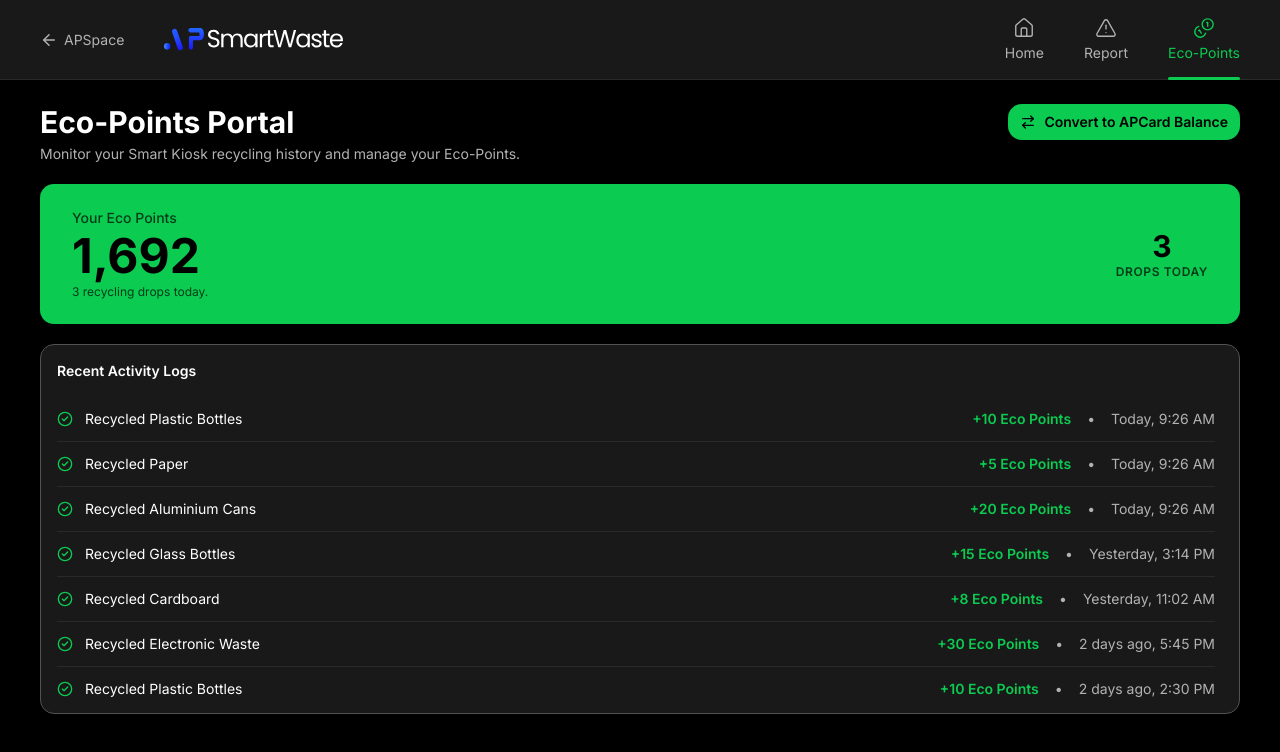
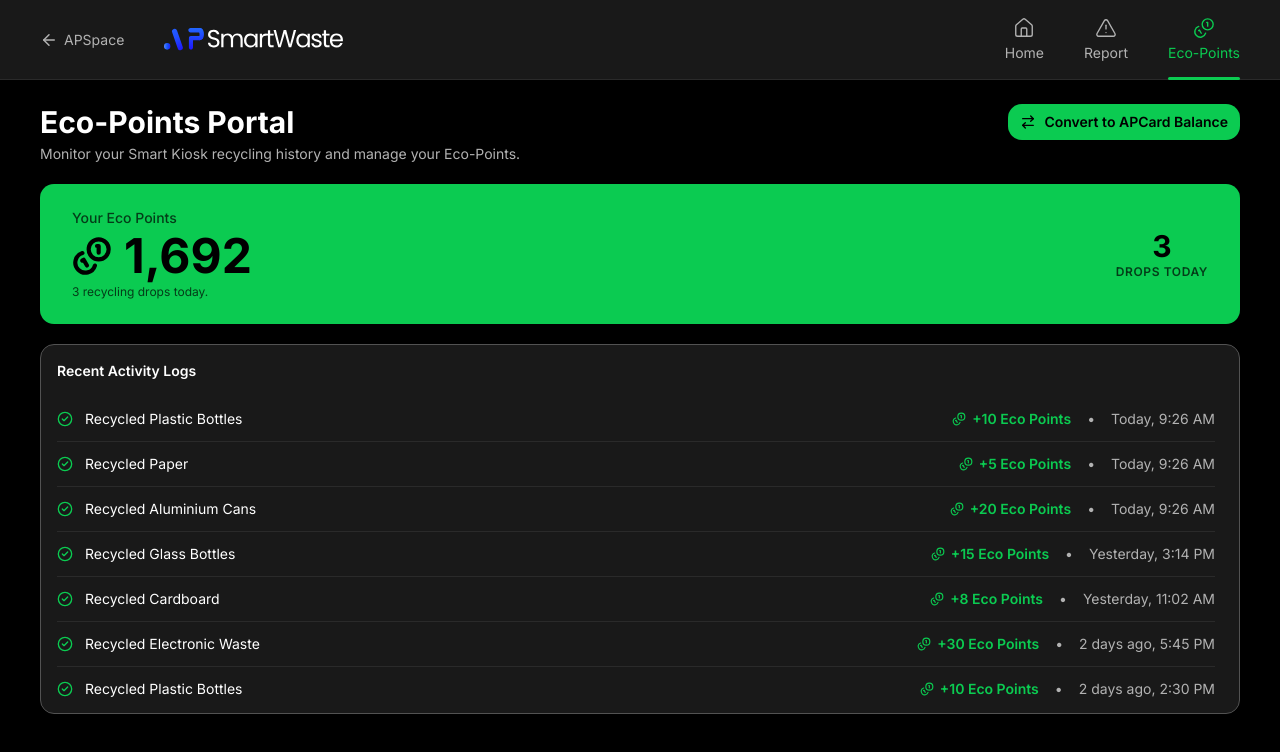
Before and after one commit to sevenpluseight/apu_gci_apsmartwaste, a Next.js app: page /student/eco-points in a window 1280 px wide. Shown: the top 752 px of the page. Built offline with nearby package versions, Linux system fonts and the light colour scheme.

Commit message:
refactor: enhance EcoPointsPortal UI with coin icons for better visual representation of Eco Points

```diff
--- a/src/app/student/eco-points/page.tsx
+++ b/src/app/student/eco-points/page.tsx
@@ -1,7 +1,7 @@
 "use client";
 
 import { useState } from "react";
-import { CircleCheck, ArrowRightLeft } from "lucide-react";
+import { CircleCheck, ArrowRightLeft, Coins } from "lucide-react";
 import { Button } from "@/components/ui/button";
 import {
   Dialog,
@@ -113,9 +113,10 @@ export default function EcoPointsPortal() {
         <div className="flex items-center justify-between">
           <div>
             <p className="mb-1 text-sm font-medium text-black/70">Your Eco Points</p>
-            <p className="text-5xl font-bold text-black">
-              {points.toLocaleString()}
-            </p>
+            <div className="flex items-center gap-3 text-5xl font-bold text-black">
+              <Coins size={40} strokeWidth={2.5} />
+              <span>{points.toLocaleString()}</span>
+            </div>
             <p className="mt-1 text-xs text-black/70">
               {dropsTodayCount} recycling drops today.
             </p>
@@ -153,7 +154,8 @@ export default function EcoPointsPortal() {
                   <span className="text-sm text-white">{log.action}</span>
                 </div>
                 <div className="flex items-center gap-4 text-sm">
-                  <span className={`font-semibold ${isDeduction ? "text-red-400" : "text-[#0BCB51]"}`}>
+                  <span className={`flex items-center gap-1.5 font-semibold ${isDeduction ? "text-red-400" : "text-[#0BCB51]"}`}>
+                    <Coins size={14} />
                     {isDeduction ? "" : "+"}{log.points} Eco Points
                   </span>
                   <span className="text-[#B2B2B2]">•</span>
```
